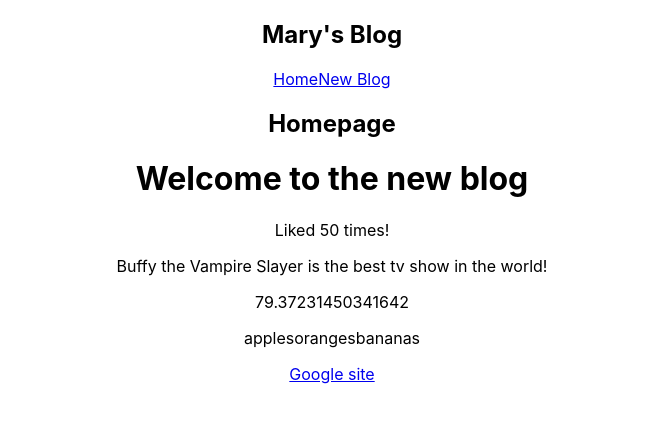
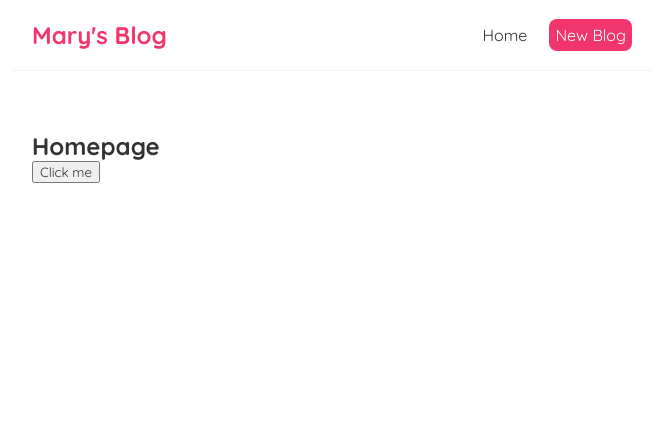
Before and after one commit to lyremlou/mary-blog, a React (Create React App) app: page / in a window 1280 px wide. Shown: the top 422 px of the page, without its empty margins (308-971 px from the left). Built offline with nearby package versions, Linux system fonts and the light colour scheme.

Commit message:
Edit styles to index.css, remove global App.css

```diff
--- a/src/App.css
+++ /dev/null
@@ -1,38 +0,0 @@
-.App {
-  text-align: center;
-}
-
-.App-logo {
-  height: 40vmin;
-  pointer-events: none;
-}
-
-@media (prefers-reduced-motion: no-preference) {
-  .App-logo {
-    animation: App-logo-spin infinite 20s linear;
-  }
-}
-
-.App-header {
-  background-color: #282c34;
-  min-height: 100vh;
-  display: flex;
-  flex-direction: column;
-  align-items: center;
-  justify-content: center;
-  font-size: calc(10px + 2vmin);
-  color: white;
-}
-
-.App-link {
-  color: #61dafb;
-}
-
-@keyframes App-logo-spin {
-  from {
-    transform: rotate(0deg);
-  }
-  to {
-    transform: rotate(360deg);
-  }
-}
--- a/src/App.js
+++ b/src/App.js
@@ -1,25 +1,12 @@
-import './App.css';
-import Navbar from './Navbar';
-import Home from './Home';
+import Navbar from "./Navbar";
+import Home from "./Home";
 function App() {
-  const title="Welcome to the new blog";
-  const likes = 50;
-  const link = "http://www/google.com";
   return (
     <div className="App">
-      <Navbar/>
-     <div className="content">
-      <Home/>
-      <h1>{title}</h1>
-      <p>Liked {likes} times!</p>
-      <p>{"Buffy the Vampire Slayer is the best tv show in the world!"}</p>
-      <p>{Math.random() *100}</p>
-      <p>{["apples", "oranges", "bananas"]}</p>
-
-      <a href={link}>Google site </a>
-
-
-     </div>
+      <Navbar />
+      <div className="content">
+        <Home />
+      </div>
     </div>
   );
 }
--- a/src/Home.js
+++ b/src/Home.js
@@ -2,6 +2,7 @@ const Home = () => {
     return (
         <div className="home">
             <h2>Homepage</h2>
+            <button>Click me</button>
         </div>
      );
 }
--- a/src/Navbar.js
+++ b/src/Navbar.js
@@ -4,7 +4,11 @@ const Navbar = () => {
             <h1>Mary's Blog</h1>
             <div className="links">
                 <a href="/">Home</a>
-                <a href="/create">New Blog</a>
+                <a href="/create" style={{
+                    color: "white",
+                    backgroundColor: "#f1356d",
+                    borderRadius: "8px"
+                }}>New Blog</a>
             </div>
         </nav>
      );
--- a/src/index.css
+++ b/src/index.css
@@ -1,13 +1,35 @@
-body {
+@import url('https://fonts.googleapis.com/css2?family=Quicksand:wght@300;400;500;600;700&display=swap');
+
+/* base styles */
+* {
   margin: 0;
-  font-family: -apple-system, BlinkMacSystemFont, 'Segoe UI', 'Roboto', 'Oxygen',
-    'Ubuntu', 'Cantarell', 'Fira Sans', 'Droid Sans', 'Helvetica Neue',
-    sans-serif;
-  -webkit-font-smoothing: antialiased;
-  -moz-osx-font-smoothing: grayscale;
+  font-family: "Quicksand";
+  color: #333;
 }
-
-code {
-  font-family: source-code-pro, Menlo, Monaco, Consolas, 'Courier New',
-    monospace;
+.navbar {
+  padding: 20px;
+  display: flex;
+  align-items: center;
+  max-width: 600px;
+  margin: 0 auto;
+  border-bottom: 1px solid #f2f2f2;
 }
+.navbar h1 {
+  color: #f1356d;
+}
+.navbar .links {
+  margin-left: auto;
+}
+.navbar a {
+  margin-left: 16px;
+  text-decoration: none;
+  padding: 6px;
+}
+.navbar a:hover {
+  color: #f1356d;
+}
+.content {
+  max-width: 600px;
+  margin: 40px auto;
+  padding: 20px;
+}
```
